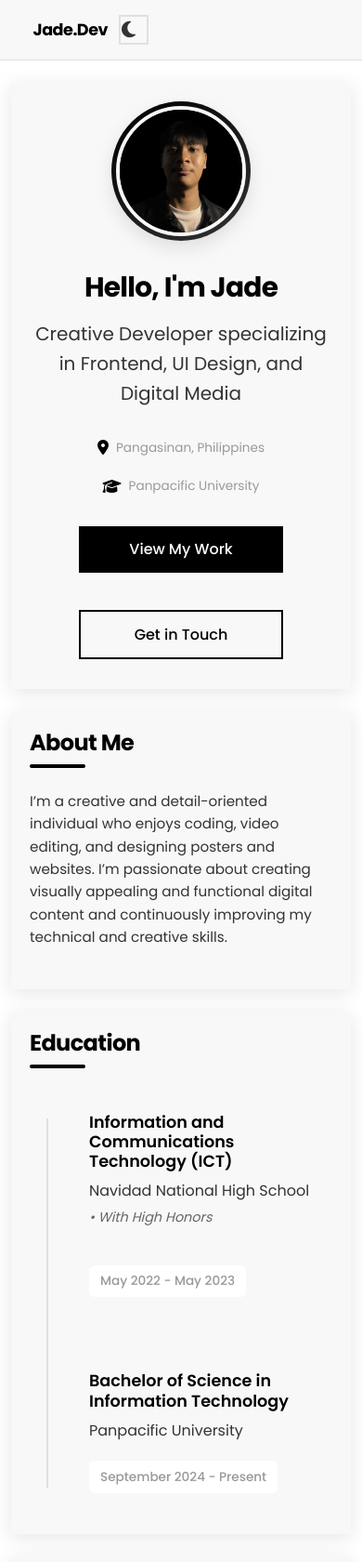
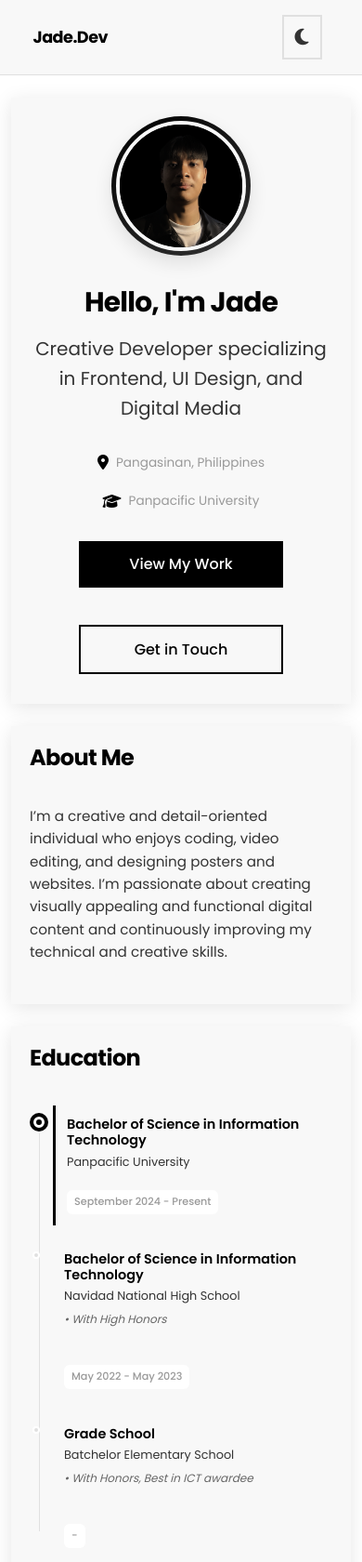
Before and after one commit to Jadeskss/Portfolio, a plain HTML site: page index.html in a window 390 px wide. Shown: the top 1680 px of the page at 93% size. Drawn offline with Linux system fonts and the light colour scheme.

Commit message:
Update portfolio: optimize dark mode, improve mobile responsiveness, add dynamic education system

```diff
--- a/css/responsive.css
+++ b/css/responsive.css
@@ -76,13 +76,9 @@
     width: 90%;
   }
 
-  /* Dark mode toggle - adjust size and position */
+  /* Dark mode toggle - hide on mobile */
   .dark-mode-toggle {
-    width: 36px;
-    height: 36px;
-    font-size: 1.1rem;
-    padding: 0.4rem;
-    margin-left: 0.5rem;
+    display: none;
   }
 
   /* Mobile navigation */
@@ -213,10 +209,6 @@
     font-size: 1.1rem;
   }
 
-  .dark-mode-toggle {
-    margin-left: auto;
-  }
-
   .profile-picture-wrapper {
     width: 150px;
     height: 150px;
@@ -224,31 +216,55 @@
 
   /* Education responsive for small screens */
   .education-container {
-    padding-left: 40px;
+    padding-left: 30px;
+    gap: 1.25rem;
   }
 
   .education-container::before {
-    left: 18px;
+    left: 12px;
+    width: 1px;
   }
 
   .education-item::before {
-    left: -28px;
-    width: 12px;
-    height: 12px;
-    top: 26px;
+    left: -24px;
+    width: 10px;
+    height: 10px;
+    top: 20px;
   }
 
   .education-item {
-    padding: 1.5rem;
+    padding: 1rem;
+  }
+
+  .education-marker {
+    left: -26px;
+    top: 1rem;
+    width: 10px;
+    height: 10px;
+  }
+
+  .education-marker.active {
+    width: 14px;
+    height: 14px;
+    left: -28px;
   }
 
   .education-title h3 {
-    font-size: 1.1rem;
+    font-size: 1rem;
+    margin-bottom: 0.5rem;
+  }
+
+  .education-institution {
+    font-size: 0.85rem;
+  }
+
+  .education-honor {
+    font-size: 0.8rem;
   }
 
   .education-date {
-    font-size: 0.85rem;
-    padding: 0.4rem 0.75rem;
+    font-size: 0.75rem;
+    padding: 0.3rem 0.6rem;
   }
 
   /* Contact section responsive */
@@ -324,6 +340,51 @@
   .section {
     padding: 1.25rem;
     margin: 1.5rem 0;
+  }
+
+  /* Education - even smaller */
+  .education-container {
+    padding-left: 25px;
+    gap: 1rem;
+  }
+
+  .education-container::before {
+    left: 10px;
+  }
+
+  .education-item {
+    padding: 0.75rem;
+  }
+
+  .education-marker {
+    left: -22px;
+    width: 8px;
+    height: 8px;
+    top: 0.75rem;
+  }
+
+  .education-marker.active {
+    width: 12px;
+    height: 12px;
+    left: -24px;
+  }
+
+  .education-title h3 {
+    font-size: 0.9rem;
+    margin-bottom: 0.25rem;
+  }
+
+  .education-institution {
+    font-size: 0.8rem;
+  }
+
+  .education-honor {
+    font-size: 0.75rem;
+  }
+
+  .education-date {
+    font-size: 0.7rem;
+    padding: 0.25rem 0.5rem;
   }
 
   /* Projects filters for very small screens */
@@ -432,14 +493,6 @@
 
 /* Even smaller devices */
 @media (max-width: 480px) {
-  /* Dark mode toggle - even smaller */
-  .dark-mode-toggle {
-    width: 32px;
-    height: 32px;
-    font-size: 1rem;
-    padding: 0.3rem;
-    margin-left: 0.25rem;
-  }
 
   #submit-btn, .contact-form button[type="submit"] {
     max-width: 100%;  /* Full width on very small screens */
@@ -449,8 +502,21 @@
 /* Certificate section styling - smaller cards */
 .certificates-grid {
   display: grid;
-  grid-template-columns: repeat(auto-fill, minmax(250px, 1fr)); /* Smaller minimum width */
-  gap: 1.5rem; /* Smaller gap between cards */
+  grid-template-columns: repeat(auto-fill, minmax(250px, 1fr));
+  gap: 1.5rem;
+}
+
+@media (max-width: 575px) {
+  .certificates-grid {
+    grid-template-columns: 1fr;
+    gap: 1rem;
+  }
+}
+
+@media (max-width: 399px) {
+  .certificates-grid {
+    gap: 0.75rem;
+  }
 }
 
 .certificate-card {
@@ -459,32 +525,71 @@
   flex-direction: column;
   background-color: var(--surface-color);
   border-radius: 0.75rem;
-  box-shadow: 0 3px 10px var(--shadow-color); /* Lighter shadow */
+  box-shadow: 0 3px 10px var(--shadow-color);
   transition: transform 0.3s, box-shadow 0.3s;
   overflow: hidden;
-  border-top: 3px solid var(--primary-color); /* Thinner top border */
+  border-top: 3px solid var(--primary-color);
 }
 
 .certificate-content {
-  padding: 1.25rem; /* Smaller padding */
+  padding: 1.25rem;
   display: flex;
   flex-direction: column;
   flex-grow: 1;
   justify-content: space-between;
 }
 
+@media (max-width: 575px) {
+  .certificate-content {
+    padding: 1rem;
+  }
+}
+
+@media (max-width: 399px) {
+  .certificate-content {
+    padding: 0.75rem;
+  }
+}
+
 .certificate-card h3 {
   margin-top: 0;
   margin-bottom: 0.4rem;
-  font-size: 1rem; /* Smaller heading */
+  font-size: 1rem;
   color: var(--text-color);
+}
+
+@media (max-width: 575px) {
+  .certificate-card h3 {
+    font-size: 0.9rem;
+  }
+}
+
+@media (max-width: 399px) {
+  .certificate-card h3 {
+    font-size: 0.85rem;
+  }
 }
 
 .certificate-info {
   display: flex;
   justify-content: space-between;
   margin-bottom: 0.75rem;
-  font-size: 0.8rem; /* Smaller text */
+  font-size: 0.8rem;
+}
+
+@media (max-width: 575px) {
+  .certificate-info {
+    font-size: 0.75rem;
+    margin-bottom: 0.5rem;
+  }
+}
+
+@media (max-width: 399px) {
+  .certificate-info {
+    font-size: 0.7rem;
+    flex-direction: column;
+    gap: 0.25rem;
+  }
 }
 
 .certificate-tags {
@@ -494,20 +599,61 @@
   margin-bottom: 0.75rem;
 }
 
+@media (max-width: 575px) {
+  .certificate-tags {
+    gap: 0.3rem;
+    margin-bottom: 0.5rem;
+  }
+}
+
 .certificate-card .project-tag {
-  font-size: 0.65rem; /* Smaller tags */
+  font-size: 0.65rem;
   padding: 0.15rem 0.4rem;
 }
 
+@media (max-width: 575px) {
+  .certificate-card .project-tag {
+    font-size: 0.6rem;
+    padding: 0.1rem 0.3rem;
+  }
+}
+
 .certificate-card p {
-  font-size: 0.85rem; /* Smaller paragraph */
+  font-size: 0.85rem;
   margin-bottom: 0.75rem;
   line-height: 1.4;
 }
 
+@media (max-width: 575px) {
+  .certificate-card p {
+    font-size: 0.8rem;
+    margin-bottom: 0.5rem;
+  }
+}
+
+@media (max-width: 399px) {
+  .certificate-card p {
+    font-size: 0.75rem;
+  }
+}
+
 .certificate-btn {
-  padding: 0.4rem 0.75rem; /* Smaller button */
+  padding: 0.4rem 0.75rem;
   font-size: 0.85rem;
+}
+
+@media (max-width: 575px) {
+  .certificate-btn {
+    padding: 0.35rem 0.6rem;
+    font-size: 0.8rem;
+  }
+}
+
+@media (max-width: 399px) {
+  .certificate-btn {
+    padding: 0.3rem 0.5rem;
+    font-size: 0.75rem;
+  }
 }
 
 /* Responsive styling for project buttons */
--- a/css/style.css
+++ b/css/style.css
@@ -178,17 +178,6 @@ nav a:hover {
     margin-bottom: 1.5rem;
 }
 
-.section-title::after {
-    content: '';
-    position: absolute;
-    bottom: 0;
-    left: 0;
-    width: 60px;
-    height: 4px;
-    background-color: var(--primary-color);
-    border-radius: 2px;
-}
-
 /* Education Section */
 .education-container {
     display: flex;
@@ -217,6 +206,35 @@ nav a:hover {
     padding: 2rem;
     transition: transform 0.3s ease, box-shadow 0.3s ease;
     position: relative;
+}
+
+/* Education marker (circle on timeline) */
+.education-marker {
+    position: absolute;
+    left: -38px;
+    top: 2rem;
+    width: 12px;
+    height: 12px;
+    background-color: var(--border-color);
+    border: 2px solid var(--background-color);
+    border-radius: 50%;
+    z-index: 2;
+    transition: all 0.3s ease;
+}
+
+/* Active/Current education marker */
+.education-marker.active {
+    width: 18px;
+    height: 18px;
+    background-color: var(--primary-color);
+    border: 3px solid var(--background-color);
+    box-shadow: 0 0 0 4px var(--primary-color);
+    left: -41px;
+}
+
+/* Current education item styling */
+.education-item.current {
+    border-left: 3px solid var(--primary-color);
 }
 
 /* Timeline bullet */
@@ -947,13 +965,14 @@ body.dark-mode .project-button:hover {
 }
 
 .dark-mode .btn-outline {
-  border-color: #ffffff;
-  color: #ffffff;
+  border-color: #ffffff !important;
+  color: #ffffff !important;
+  background-color: transparent !important;
 }
 
 .dark-mode .btn-outline:hover {
-  background-color: #ffffff;
-  color: #1a1a2e;
+  background-color: #ffffff !important;
+  color: #000000 !important;
 }
 
 /* Form styling in dark mode */
--- /dev/null
+++ b/data/education.json
@@ -0,0 +1,29 @@
+[
+  {
+    "id": 1,
+    "degree": "Bachelor of Science in Information Technology",
+    "institution": "Panpacific University",
+    "honor": "",
+    "startDate": "September 2024",
+    "endDate": "Present",
+    "isCurrent": true
+  },
+  {
+    "id": 2,
+    "degree": "Bachelor of Science in Information Technology",
+    "institution": "Navidad National High School",
+    "honor": "With High Honors",
+    "startDate": "May 2022",
+    "endDate": "May 2023",
+    "isCurrent": false
+  },
+    {
+        "id": 3,
+        "degree": "Grade School",
+        "institution": "Batchelor Elementary School",
+        "honor": "With Honors, Best in ICT awardee",
+        "startDate": "",
+        "endDate": "",
+        "isCurrent": false
+    }
+]
--- a/data/skills.json
+++ b/data/skills.json
@@ -108,6 +108,28 @@
       "category": "video",
       "icon": "assets/images/cap.png",
       "iconType": "image"
+    },
+    {
+      "id": 14,
+      "name": "Java",
+      "category": "programming",
+      "icon": "fab fa-java",
+      "iconType": "fontawesome"
+    },
+    {
+      "id": 15,
+      "name": "C++",
+      "category": "programming",
+      "icon": "fas fa-code",
+      "iconType": "fontawesome"
+    },
+    {
+      "id": 16,
+      "name": "SQL",
+      "category": "programming",
+      "icon": "fas fa-database",
+      "iconType": "fontawesome"
     }
+
   ]
 }
--- a/index.html
+++ b/index.html
@@ -72,26 +72,7 @@
     <section id="education" class="section fade-in">
       <h2 class="section-title">Education</h2>
       <div class="education-container">
-        <div class="education-item">
-          <div class="education-header">
-            <div class="education-title">
-              <h3>Information and Communications Technology (ICT)</h3>
-              <p class="education-institution">Navidad National High School</p>
-              <p class="education-honor">• With High Honors</p>
-            </div>
-            <div class="education-date">May 2022 - May 2023</div>
-          </div>
-        </div>
-
-        <div class="education-item">
-          <div class="education-header">
-            <div class="education-title">
-              <h3>Bachelor of Science in Information Technology</h3>
-              <p class="education-institution">Panpacific University</p>
-            </div>
-            <div class="education-date">September 2024 - Present</div>
-          </div>
-        </div>
+        <!-- Education items will be loaded dynamically from education.json -->
       </div>
     </section>
     <section id="skills" class="section fade-in">
@@ -124,7 +105,7 @@
     </section>
 
     <section id="certificates" class="section fade-in">
-      <h2 class="section-title">Certifications</h2>
+      <h2 class="section-title">Recent Certifications</h2>
       <div id="certificates-container" class="education-container">
         <!-- Certificates will be dynamically loaded here -->
         <div class="loading">
@@ -138,7 +119,7 @@
       <div class="contact-container">
         <p class="contact-description">Feel free to reach out for collaborations, projects, or just to say hello!</p>
         <div class="contact-methods">
-          <a href="mailto:your.email@example.com" class="contact-method">
+          <a href="mailto:your.jademadriaga6@gmail.com" class="contact-method">
             <i class="fas fa-envelope"></i>
             <span>Email Me</span>
           </a>
@@ -185,6 +166,7 @@
     });
   });
 </script>
+<script src="js/education.js"></script>
 
 </body>
 </html>
--- /dev/null
+++ b/js/education.js
@@ -0,0 +1,36 @@
+// Education data management
+let educationData = [];
+
+// Load education data
+async function loadEducation() {
+  try {
+    const response = await fetch('data/education.json');
+    educationData = await response.json();
+    renderEducation();
+  } catch (error) {
+    console.error('Error loading education data:', error);
+  }
+}
+
+// Render education items
+function renderEducation() {
+  const container = document.querySelector('.education-container');
+  if (!container) return;
+
+  container.innerHTML = educationData.map(edu => `
+    <div class="education-item ${edu.isCurrent ? 'current' : ''}">
+      <div class="education-marker ${edu.isCurrent ? 'active' : ''}"></div>
+      <div class="education-header">
+        <div class="education-title">
+          <h3>${edu.degree}</h3>
+          <p class="education-institution">${edu.institution}</p>
+          ${edu.honor ? `<p class="education-honor">• ${edu.honor}</p>` : ''}
+        </div>
+        <div class="education-date">${edu.startDate} - ${edu.endDate}</div>
+      </div>
+    </div>
+  `).join('');
+}
+
+// Initialize education on page load
+document.addEventListener('DOMContentLoaded', loadEducation);
```
